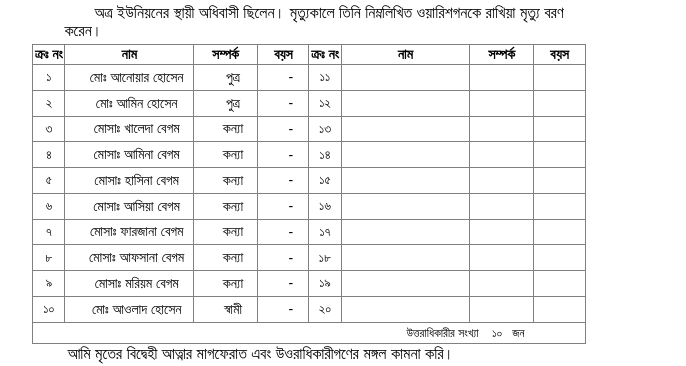
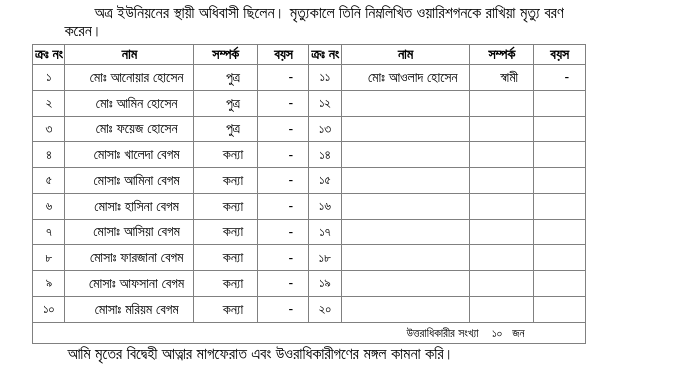
Before and after one commit to zinziraup/.com-verify-warish_bn-24261389417000093-2613894-17, a plain HTML site: page index.html in a window 1280 px wide. Shown: the part 497-863 px from the top of the page, without its empty margins (331-1017 px from the left). Drawn offline with Linux system fonts and the light colour scheme.

Commit message:
Update index.html

```diff
--- a/index.html
+++ b/index.html
@@ -235,13 +235,13 @@
 
                         <td style="text-align:center;font-size:13px;">১১</td>
                         <td style="text-align:center;text-indent:15px;font-size:14px;">
-
+                            মোঃ আওলাদ হোসেন
                                                     </td>
                         <td style="text-align:center;text-indent:15px;font-size:14px;">
-
+                            স্বামী
                         </td>
                         <td style="text-align:center;text-indent:15px;font-size:14px;">
-
+                            -
                                                     </td>
                     </tr>
 
@@ -272,9 +272,9 @@
                     <tr height=''>
                         <td style="text-align:center;font-size:13px;">৩</td>
                         <td style="text-align:center;text-indent:15px;font-size:14px;">
-                         মোসাঃ খালেদা বেগম                           </td>
+                         মোঃ ফয়েজ হোসেন                           </td>
                         <td style="text-align:center;text-indent:15px;font-size:14px;">
-                            কন্যা
+                            পুত্র
                         </td>
                         <td style="text-align:center;text-indent:15px;font-size:14px;">
                                 -                    </td>
@@ -295,7 +295,7 @@
                     <tr height=''>
                         <td style="text-align:center;font-size:13px;">৪</td>
                         <td style="text-align:center;text-indent:15px;font-size:14px;">
-                          মোসাঃ আমিনা বেগম                          </td>
+                          মোসাঃ খালেদা বেগম                          </td>
                         <td style="text-align:center;text-indent:15px;font-size:14px;">
                             কন্যা
                         </td>
@@ -318,7 +318,7 @@
                     <tr height=''>
                         <td style="text-align:center;font-size:13px;">৫</td>
                         <td style="text-align:center;text-indent:15px;font-size:14px;">
-                         মোসাঃ হাসিনা বেগম                           </td>
+                         মোসাঃ আমিনা বেগম                           </td>
                         <td style="text-align:center;text-indent:15px;font-size:14px;">
                             কন্যা
                         </td>
@@ -341,7 +341,7 @@
                     <tr height=''>
                         <td style="text-align:center;font-size:13px;">৬</td>
                         <td style="text-align:center;text-indent:15px;font-size:14px;">
-                          মোসাঃ আসিয়া বেগম                          </td>
+                          মোসাঃ হাসিনা বেগম                          </td>
                         <td style="text-align:center;text-indent:15px;font-size:14px;">
                             কন্যা
                         </td>
@@ -364,7 +364,7 @@
                     <tr height=''>
                         <td style="text-align:center;font-size:13px;">৭</td>
                         <td style="text-align:center;text-indent:15px;font-size:14px;">
-                             মোসাঃ ফারজানা বেগম                       </td>
+                             মোসাঃ আসিয়া বেগম                       </td>
                         <td style="text-align:center;text-indent:15px;font-size:14px;">
                             কন্যা
                         </td>
@@ -387,7 +387,7 @@
                     <tr height=''>
                         <td style="text-align:center;font-size:13px;">৮</td>
                         <td style="text-align:center;text-indent:15px;font-size:14px;">
-                          মোসাঃ আফসানা বেগম                          </td>
+                          মোসাঃ ফারজানা বেগম                          </td>
                         <td style="text-align:center;text-indent:15px;font-size:14px;">
                             কন্যা
                         </td>
@@ -410,7 +410,7 @@
                     <tr height=''>
                         <td style="text-align:center;font-size:13px;">৯</td>
                         <td style="text-align:center;text-indent:15px;font-size:14px;">
-                         মোসাঃ মরিয়ম বেগম                           </td>
+                         মোসাঃ আফসানা বেগম                           </td>
                         <td style="text-align:center;text-indent:15px;font-size:14px;">
                             কন্যা
                         </td>
@@ -433,9 +433,9 @@
                     <tr height=''>
                         <td style="text-align:center;font-size:13px;">১০</td>
                         <td style="text-align:center;text-indent:15px;font-size:14px;">
-                          মোঃ আওলাদ হোসেন                          </td>
+                          মোসাঃ মরিয়ম বেগম                          </td>
                         <td style="text-align:center;text-indent:15px;font-size:14px;">
-                            স্বামী
+                            কন্যা
                         </td>
                         <td style="text-align:center;text-indent:15px;font-size:14px;">
                                -                     </td>
```
